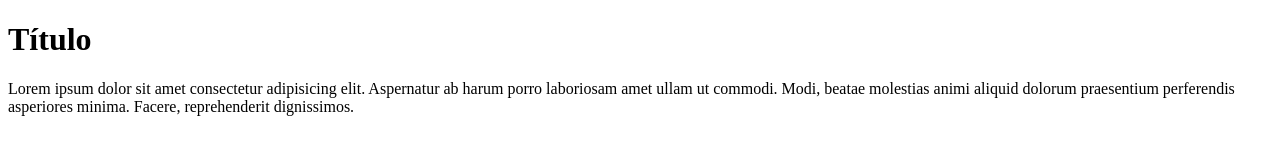
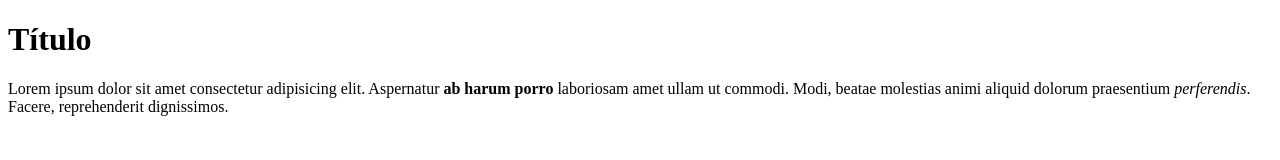
Before and after one commit to Typhonn003/git-teste, a plain HTML site: page index.html in a window 1280 px wide. Drawn offline with Linux system fonts and the light colour scheme.

Commit message:
adiciona marcações

```diff
--- a/index.html
+++ b/index.html
@@ -8,7 +8,7 @@
 </head>
 <body>
     <h1>Título</h1>
-    <p>Lorem ipsum dolor sit amet consectetur adipisicing elit. Aspernatur ab harum porro laboriosam amet ullam ut commodi. Modi, beatae molestias animi aliquid dolorum praesentium perferendis asperiores minima. Facere, reprehenderit dignissimos.</p>
+    <p>Lorem ipsum dolor sit amet consectetur adipisicing elit. Aspernatur <strong>ab harum porro</strong> laboriosam amet ullam ut commodi. Modi, beatae molestias animi aliquid dolorum praesentium <em>perferendis</em>. Facere, reprehenderit dignissimos.</p>
 
 </body>
 </html>
```
